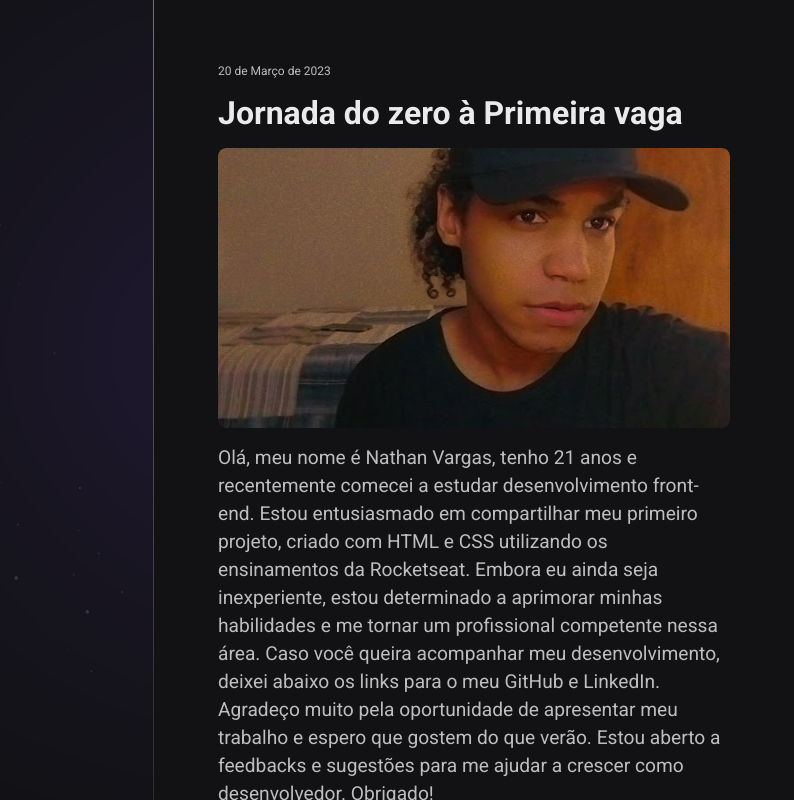
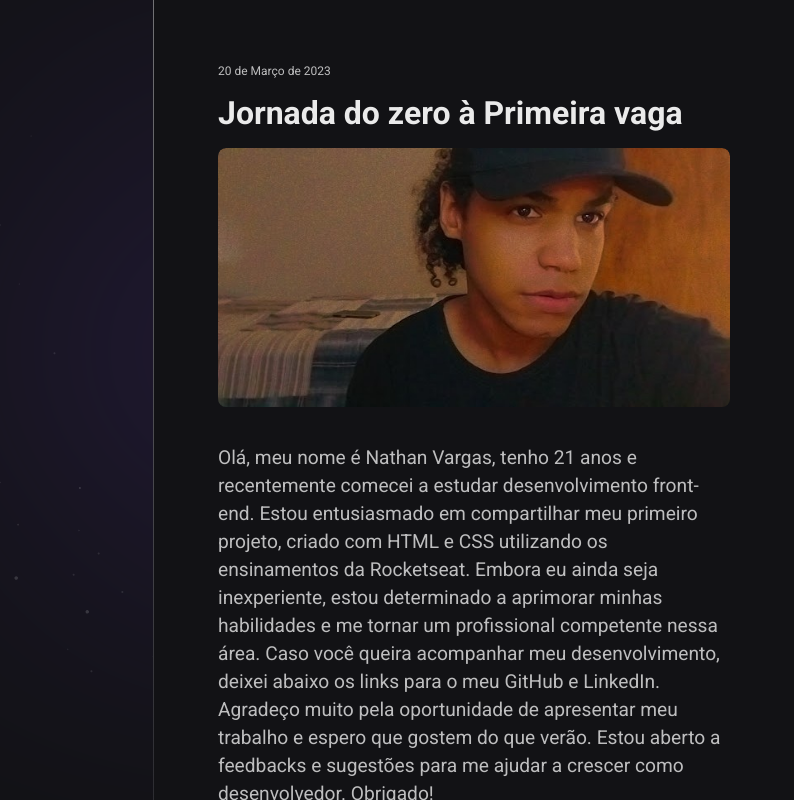
Before and after one commit to Neito1948/Projeto-NLW, a plain HTML site: page index.html in a window 1280 px wide. Shown: the full height of the page, 486-1280 px from the left. Drawn offline with Linux system fonts and the light colour scheme.

Commit message:
Update styles.css

```diff
--- a/styles.css
+++ b/styles.css
@@ -75,6 +75,7 @@ nav {
   height: 280px;
   object-fit: cover;
   border-radius: 8px;
+  height: auto;
 
   transition: transform 0.3s ease-in-out;
 }
@@ -122,7 +123,7 @@ aside img:nth-child(2) {
   width: 160px;
   height: 160px;
   border-radius: 50%;
-  /*border radius sempre em %*/
+
 
   border: 4px solid transparent;
   background: linear-gradient(#d39e33, #ed5636, #633bbc) padding-box,
```
